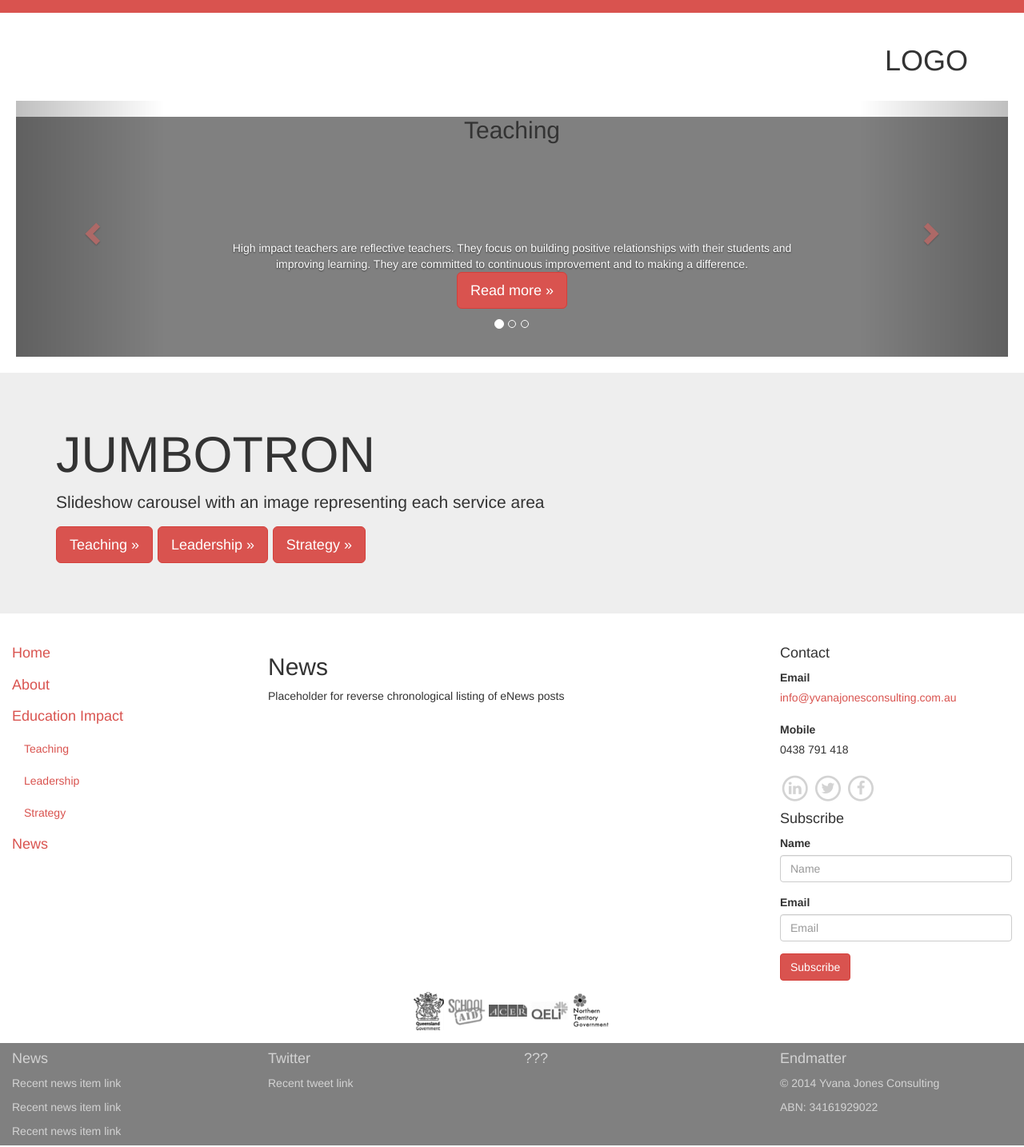
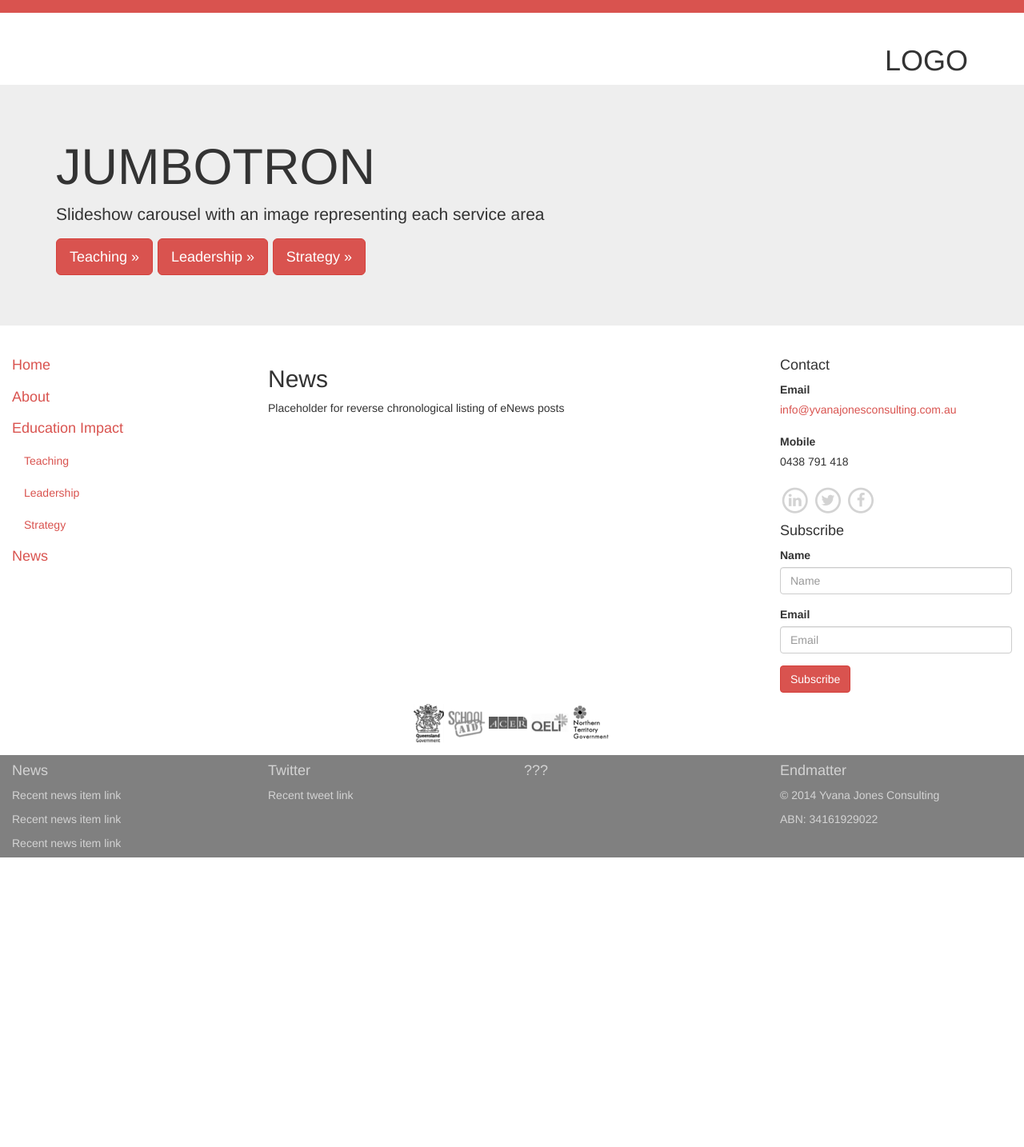
Before and after one commit to idm/idm.github.io, a Jekyll site: the page built from yjc/news.md, in a window 1280 px wide. Shown: the whole page at 80% size. Built offline with Jekyll 4.4.1, drawn with Linux system fonts in a browser that asks for light colours; nearby versions of some CDN libraries; after the commit the page ends 1074 px from its top, so only the background shows below that.

Commit message:
removed carousel

```diff
--- a/_layouts/yjc.html
+++ b/_layouts/yjc.html
@@ -81,6 +81,7 @@ img {
   vertical-align: middle;
 }
 
+/*
 .item{
     background: gray;
     text-align: center;
@@ -93,6 +94,7 @@ img {
 .bs-example{
     margin: 20px;
 }
+*/
 </style>
 </head>
 
@@ -102,66 +104,6 @@ img {
 <div id="main">
 <div class="container">
 <h1 style="text-align:right;">LOGO</h1>
-</div>
-
-
-<div class="bs-example">
-<div id="myCarousel" class="carousel slide" data-interval="3000" data-ride="carousel">
-
-<!-- Carousel indicators -->
-<ol class="carousel-indicators">
-<li data-target="#myCarousel" data-slide-to="0" class="active"></li>
-<li data-target="#myCarousel" data-slide-to="1"></li>
-<li data-target="#myCarousel" data-slide-to="2"></li>
-</ol>
-
-<!-- Carousel items -->
-<div class="carousel-inner">
-
-<div class="active item">
-<h2>Teaching</h2>
-<div class="carousel-caption">
-<!--
-<h3>First slide label</h3>
--->
-<p>
-High impact teachers are reflective teachers. They focus on building positive relationships with their students and improving learning. They are committed to continuous improvement and to making a difference.<br />
-<a href="teaching" class="btn btn-danger btn-lg" role="button">Read more »</a>
-</p>
-</div>
-</div>
-
-<div class="item">
-<h2>Leadership</h2>
-<div class="carousel-caption">
-<p>
-High impact school and system leaders are committed to making a difference for all students. They plan for success by setting high expectations and by establishing clear strategies and processes for achieving them.<br />
-<a href="leadership" class="btn btn-danger btn-lg" role="button">Read more »</a>
-</p>
-</div>
-</div>
-
-<div class="item">
-<h2>Strategy</h2>
-<div class="carousel-caption">
-<p>
-High impact schools and education systems focus their energy and resources on improving teaching and learning. They focus on evidence-based strategies and processes that align action, motivate and support teachers, and identify and address the learning needs of students.<br />
-<a href="strategy" class="btn btn-danger btn-lg" role="button">Read more »</a>
-</p>
-</div>
-</div>
-
-</div>
-
-<!-- Carousel nav -->
-<a class="carousel-control left" href="#myCarousel" data-slide="prev">
-<span class="glyphicon glyphicon-chevron-left"></span>
-</a>
-
-<a class="carousel-control right" href="#myCarousel" data-slide="next">
-<span class="glyphicon glyphicon-chevron-right"></span>
-</a>
-</div>
 </div>
 
 <div class="jumbotron">
```
